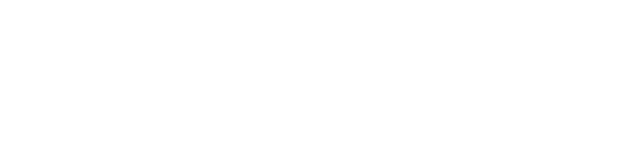
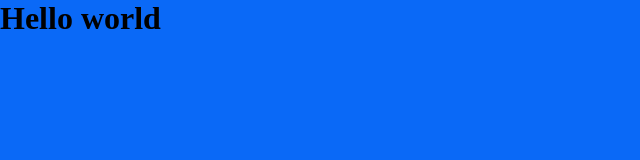
Before and after one commit to azeem0306/ANA, a plain HTML site: page index.html in a window 1280 px wide. Shown: the whole page, without its empty margins (0-640 px from the left). Drawn offline with Linux system fonts and the light colour scheme.

Commit message:
basic hello world

```diff
--- a/index.html
+++ b/index.html
@@ -0,0 +1,15 @@
+<!DOCTYPE html>
+<html lang="en">
+<head>
+    <meta charset="UTF-8">
+    <meta http-equiv="X-UA-Compatible" content="IE=edge">
+    <meta name="viewport" content="width=device-width, initial-scale=1.0">
+    <link rel="stylesheet" href="css/style.css"/>
+    <title>ANA Solutions</title>
+</head>
+<body>
+    <div class="container">
+        <h1>Hello world</h1>
+    </div>
+</body>
+</html>
--- a/sass/_config.scss
+++ b/sass/_config.scss
@@ -1 +1,3 @@
-$primary-color: #f8f8f8;
+$font-stack: Arial, Helvetica, sans-serif;
+$primary-color: #0a69f7;
+$light-color: #f4f4f4;
--- /dev/null
+++ b/sass/_util.scss
@@ -0,0 +1,6 @@
+.container {
+    max-width: 1100px;
+    padding: 0 30px;
+    margin: 0 auto;
+    overflow: auto;
+}
--- a/sass/style.scss
+++ b/sass/style.scss
@@ -1 +1,11 @@
 @import 'config';
+
+* {
+    box-sizing: border-box;
+    margin: 0;
+    padding: 0;
+}
+
+body {
+    background-color: $primary-color;
+}
```
Also changed, not shown: css/style.css, 1 other file.
